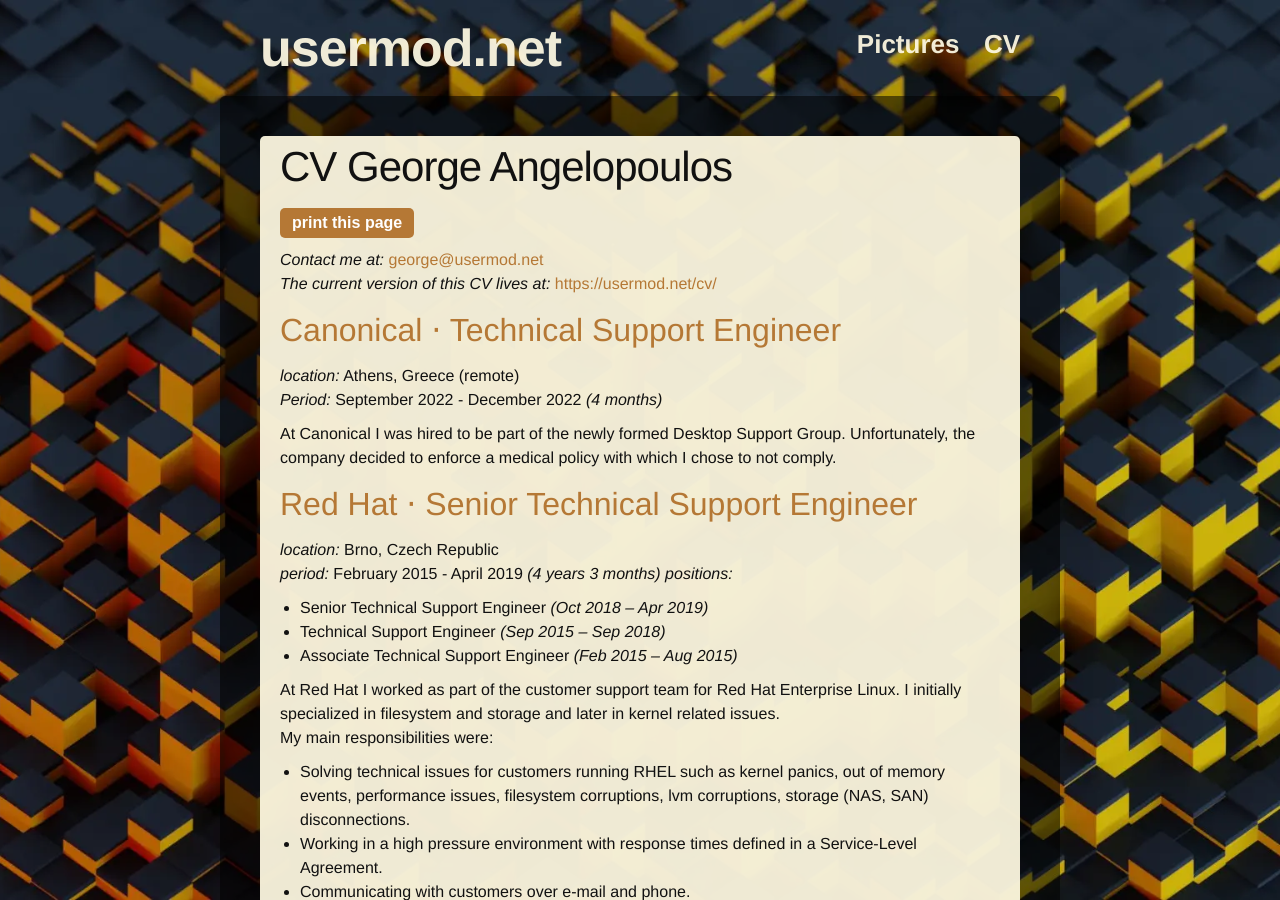
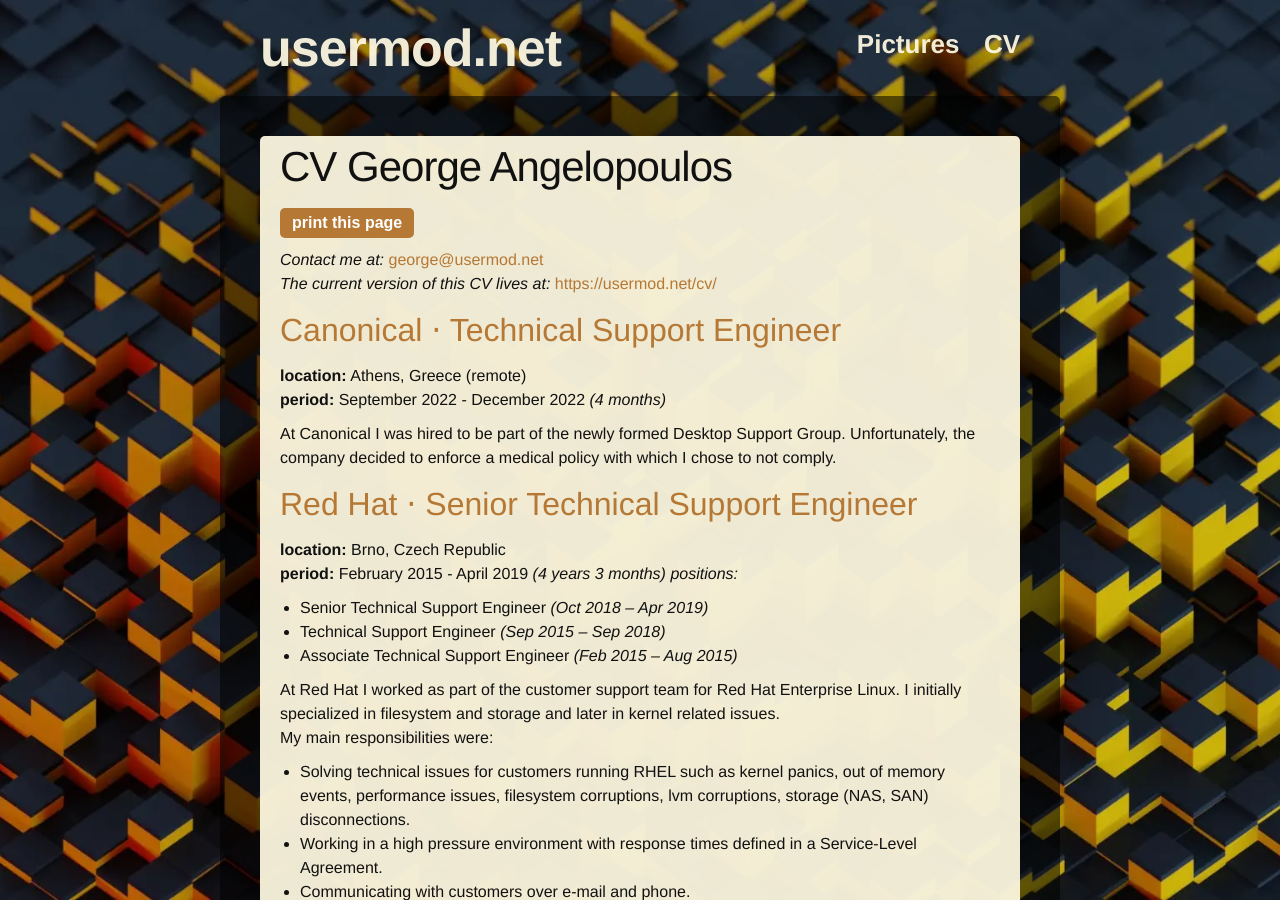
Before and after one commit to gangelop/lathan.github.io, a Jekyll site: the page built from cv.md, in a window 1280 px wide and 900 px high. Built offline with Jekyll 4.4.1, drawn with Linux system fonts in a browser that asks for light colours.

Commit message:
cv style changes

```diff
--- a/cv.md
+++ b/cv.md
@@ -11,15 +11,15 @@
 *The current version of this CV lives at:* [{{ site.url }}/cv/]({{ site.url }}/cv/)
 
 # Canonical ⋅ Technical Support Engineer
-*location:* Athens, Greece (remote)
-*Period:* September 2022 - December 2022 *(4 months)*
+**location:** Athens, Greece (remote)
+**period:** September 2022 - December 2022 *(4 months)*
 
 At Canonical I was hired to be part of the newly formed Desktop Support Group.
 Unfortunately, the company decided to enforce a medical policy with which I chose to not comply.
 
 # Red Hat ⋅ Senior Technical Support Engineer
-*location:* Brno, Czech Republic
-*period:* February 2015 - April 2019 *(4 years 3 months)*
+**location:** Brno, Czech Republic
+**period:** February 2015 - April 2019 *(4 years 3 months)*
 *positions:*
 * Senior Technical Support Engineer *(Oct 2018 – Apr 2019)*
 * Technical Support Engineer *(Sep 2015 – Sep 2018)*
@@ -42,8 +42,8 @@
     * KCS coaching.
 
 # Video Sites ⋅ System Administrator
-*location:* remote - home office
-*period:* November 2011 - April 2013 and February 2014 - January 2015 *(2 years 6 months)*
+**location:** remote - home office
+**period:** November 2011 - April 2013 and February 2014 - January 2015 *(2 years 6 months)*
 
 I worked for a series of video on demand websites as a system administrator. My day to day responsibilities revolved around Linux system administration.
 My main responsibilities were:
@@ -56,8 +56,8 @@
 In addition to day-to-day tasks, I planned and implemented a migration from an old performance graphing system (cacti) to a more flexible modern stack (graphite, grafana, statsd, logstash, collectd) for the entire infrastructure. (I don't know how mature prometheus was in 2014 but if it was and I was aware of it, I would have used it!)
 
 # thinkbinary.gr ⋅ on-site Technical Support
-*location:* Athens, Greece
-*period:* March 2010 – May 2011 *(1 yr 3 months)*
+**location:** Athens, Greece
+**period:** March 2010 – May 2011 *(1 yr 3 months)*
 
 I provided on-site technical support for small offices with Windows infrastructure.
 This was a part-time position, responding based on customer support requests.
@@ -70,8 +70,8 @@
 * Assisting users with miscellaneous requests.
 
 # City Unity College ⋅ System Administrator
-*location:* Athens, Greece
-*period:* September 2009 - December 2011 *(2 years 4 months)*
+**location:** Athens, Greece
+**period:** September 2009 - December 2011 *(2 years 4 months)*
 
 I worked in the college's IT team while it was expanding to its second building in the center of Athens. My colleagues and I carried out the installation of all the computer equipment for the new building which included:
 
```
